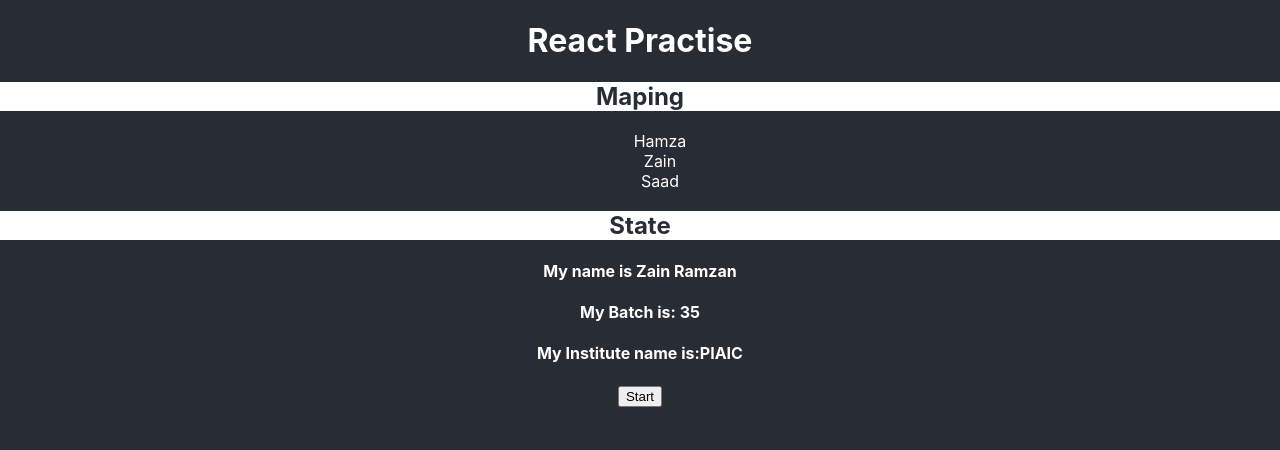
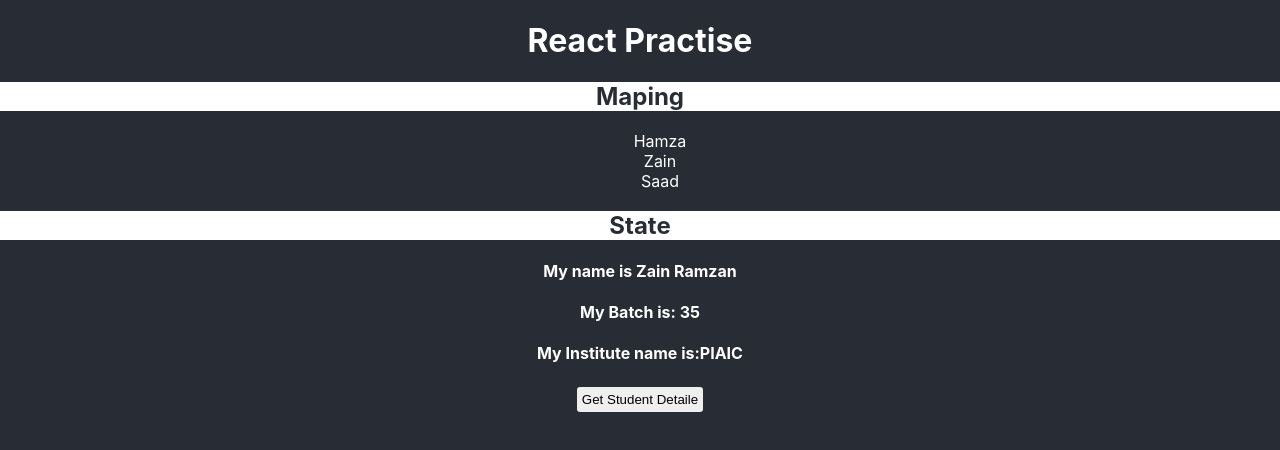
Before and after one commit to zain-ramzan/Web-Mobile-Hybrid-App-Development_Practise, a React (Create React App) app in the folder React/react-practise/: page / in a window 1280 px wide. Shown: the top 450 px of the page. Built offline with nearby package versions, Linux system fonts and the light colour scheme.

Commit message:
Get Detaile through arrow function

```diff
--- a/React/react-practise/src/App.css
+++ b/React/react-practise/src/App.css
@@ -10,3 +10,12 @@ h2{
   background-color: white;
   color: #282c34;
 }
+button{
+  cursor: pointer;
+  padding: 5px;
+  border-radius: 5px;
+  border: 2px solid #282c34;
+}
+button:hover{
+  width: 200px;
+}
--- a/React/react-practise/src/components/state.js
+++ b/React/react-practise/src/components/state.js
@@ -15,8 +15,10 @@ class Learn extends React.Component {
 
     //Create Function inside the constructor
         //Don't use Function keyword - Simply use function name e.g set_name
-    set_name(){
-        console.log("Runnig...!");
+    set_name = () => {
+        console.log(this.state.name);
+        console.log(this.state.batch);
+        console.log(this.state.institute);
     };
 
 
@@ -27,7 +29,7 @@ class Learn extends React.Component {
             <h4>My name is {this.state.name}</h4>
             <h4>My Batch is: {this.state.batch}</h4>
             <h4>My Institute name is:{this.state.institute}</h4>
-            <button onClick={this.set_name}>Start</button>
+            <button onClick={this.set_name}>Get Student Detaile</button>
             </div>
         )
     }
```
